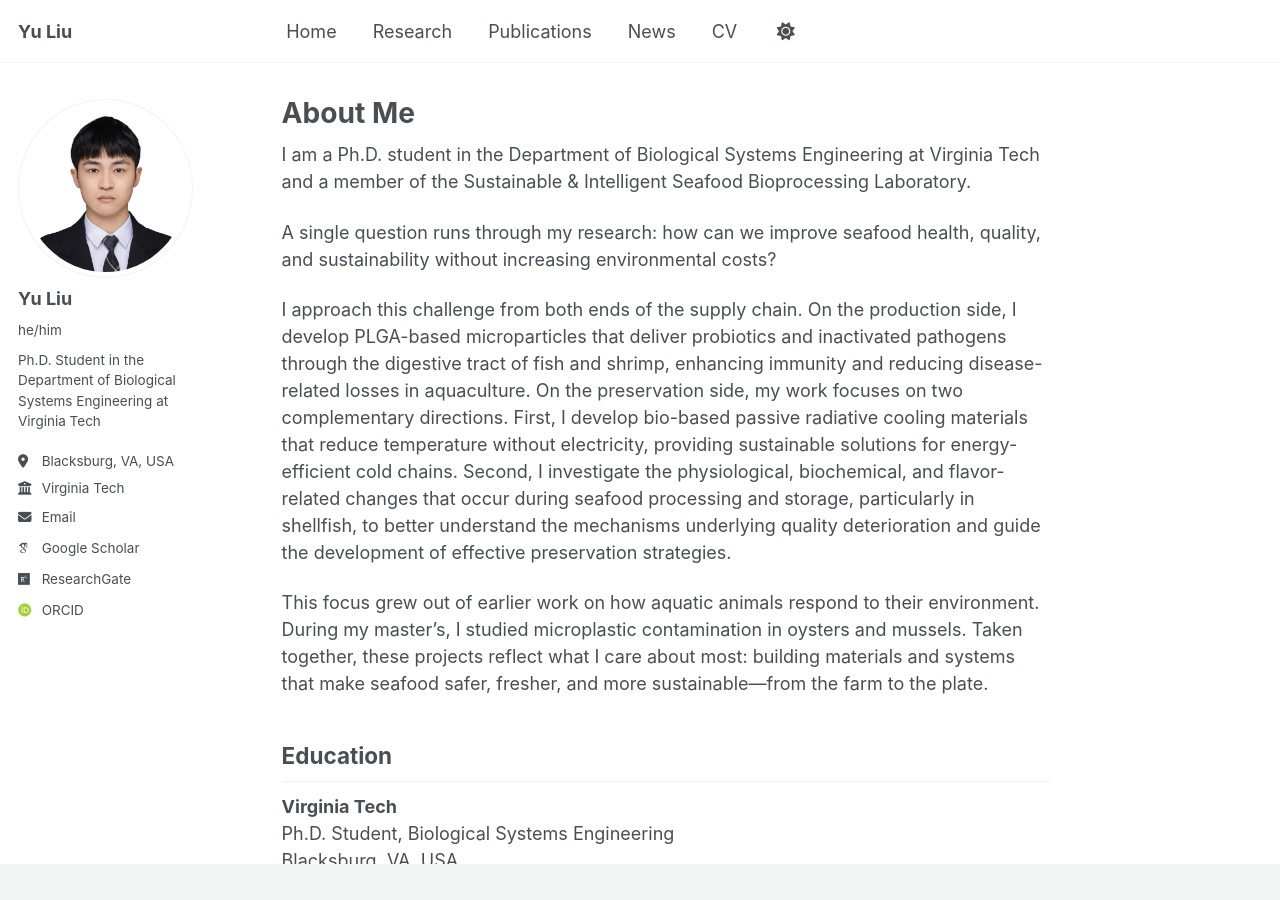
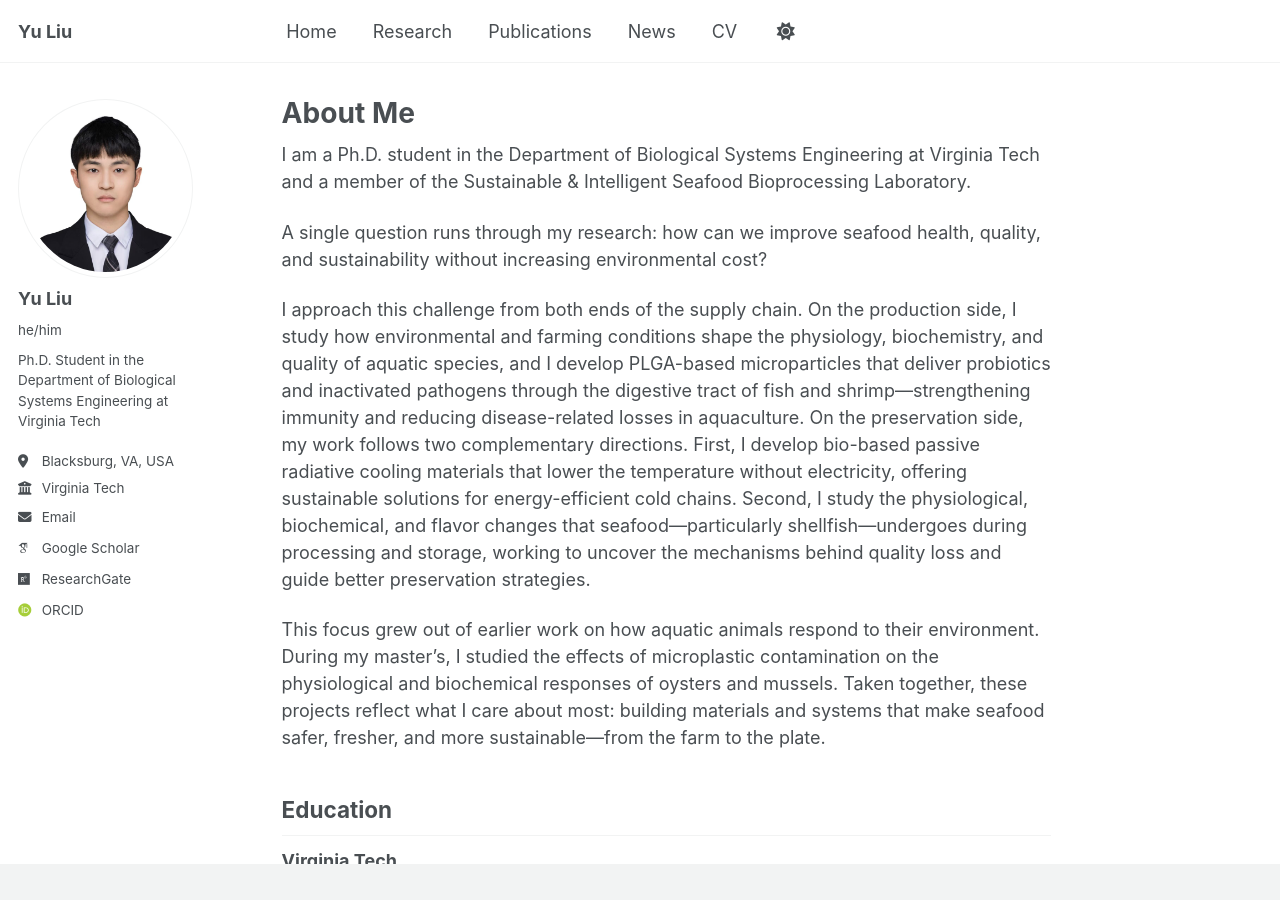
Before and after one commit to yuliu0322/yuliu0322.github.io, a Jekyll site: the page built from _pages/about.md, in a window 1280 px wide and 900 px high. Built offline with Jekyll 4.4.1, drawn with Linux system fonts in a browser that asks for light colours; some web fonts are replaced; a script bundle is joined from its source files by our own code; library files that are not in the unit come from our copies.

Commit message:
Update about.md

```diff
--- a/_pages/about.md
+++ b/_pages/about.md
@@ -9,11 +9,11 @@ redirect_from:
 
 I am a Ph.D. student in the Department of Biological Systems Engineering at Virginia Tech and a member of the Sustainable & Intelligent Seafood Bioprocessing Laboratory.
 
-A single question runs through my research: how can we improve seafood health, quality, and sustainability without increasing environmental costs?
+A single question runs through my research: how can we improve seafood health, quality, and sustainability without increasing environmental cost?
 
-I approach this challenge from both ends of the supply chain. On the production side, I develop PLGA-based microparticles that deliver probiotics and inactivated pathogens through the digestive tract of fish and shrimp, enhancing immunity and reducing disease-related losses in aquaculture. On the preservation side, my work focuses on two complementary directions. First, I develop bio-based passive radiative cooling materials that reduce temperature without electricity, providing sustainable solutions for energy-efficient cold chains. Second, I investigate the physiological, biochemical, and flavor-related changes that occur during seafood processing and storage, particularly in shellfish, to better understand the mechanisms underlying quality deterioration and guide the development of effective preservation strategies.
+I approach this challenge from both ends of the supply chain. On the production side, I study how environmental and farming conditions shape the physiology, biochemistry, and quality of aquatic species, and I develop PLGA-based microparticles that deliver probiotics and inactivated pathogens through the digestive tract of fish and shrimp—strengthening immunity and reducing disease-related losses in aquaculture. On the preservation side, my work follows two complementary directions. First, I develop bio-based passive radiative cooling materials that lower the temperature without electricity, offering sustainable solutions for energy-efficient cold chains. Second, I study the physiological, biochemical, and flavor changes that seafood—particularly shellfish—undergoes during processing and storage, working to uncover the mechanisms behind quality loss and guide better preservation strategies.
 
-This focus grew out of earlier work on how aquatic animals respond to their environment. During my master's, I studied microplastic contamination in oysters and mussels. Taken together, these projects reflect what I care about most: building materials and systems that make seafood safer, fresher, and more sustainable—from the farm to the plate.
+This focus grew out of earlier work on how aquatic animals respond to their environment. During my master's, I studied the effects of microplastic contamination on the physiological and biochemical responses of oysters and mussels. Taken together, these projects reflect what I care about most: building materials and systems that make seafood safer, fresher, and more sustainable—from the farm to the plate.
 
 ## Education
 
```
